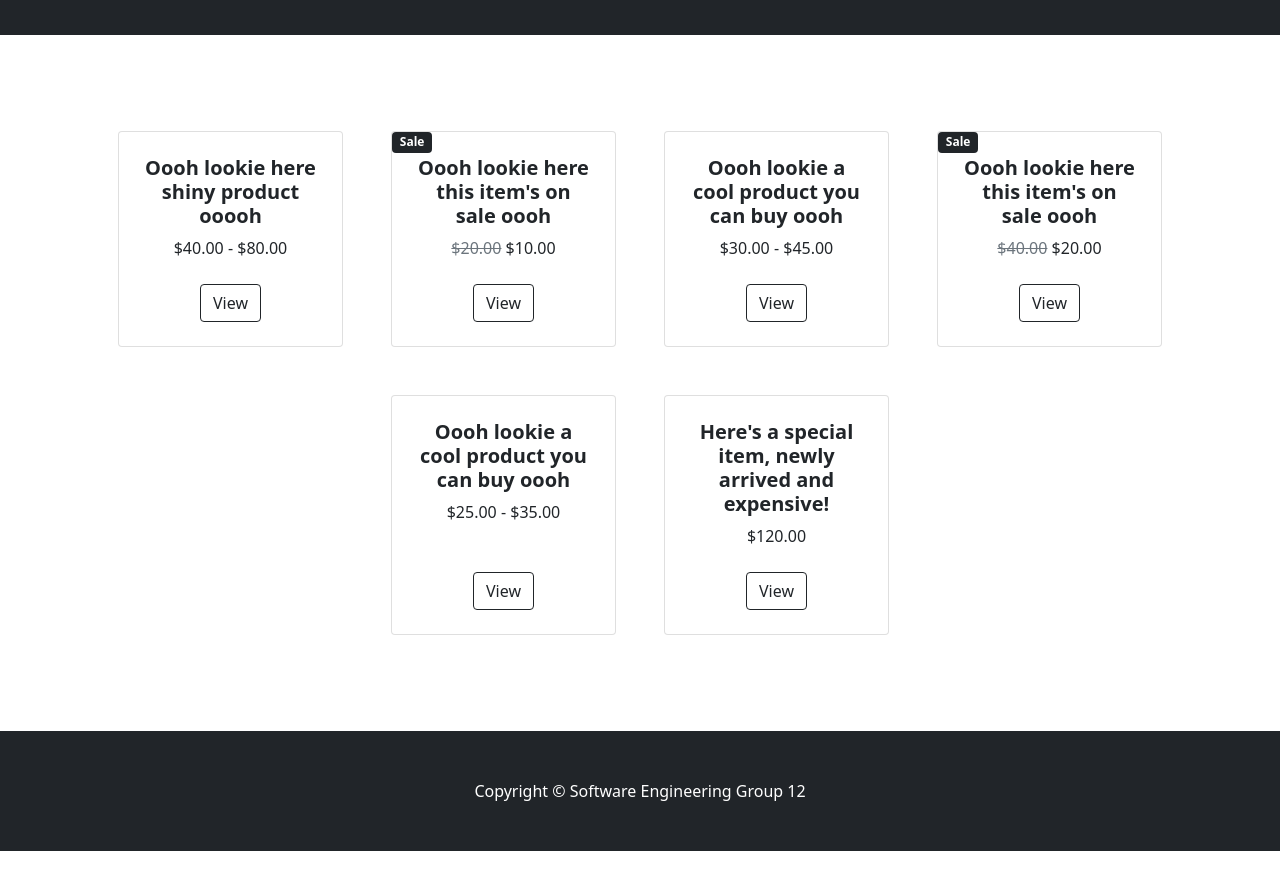
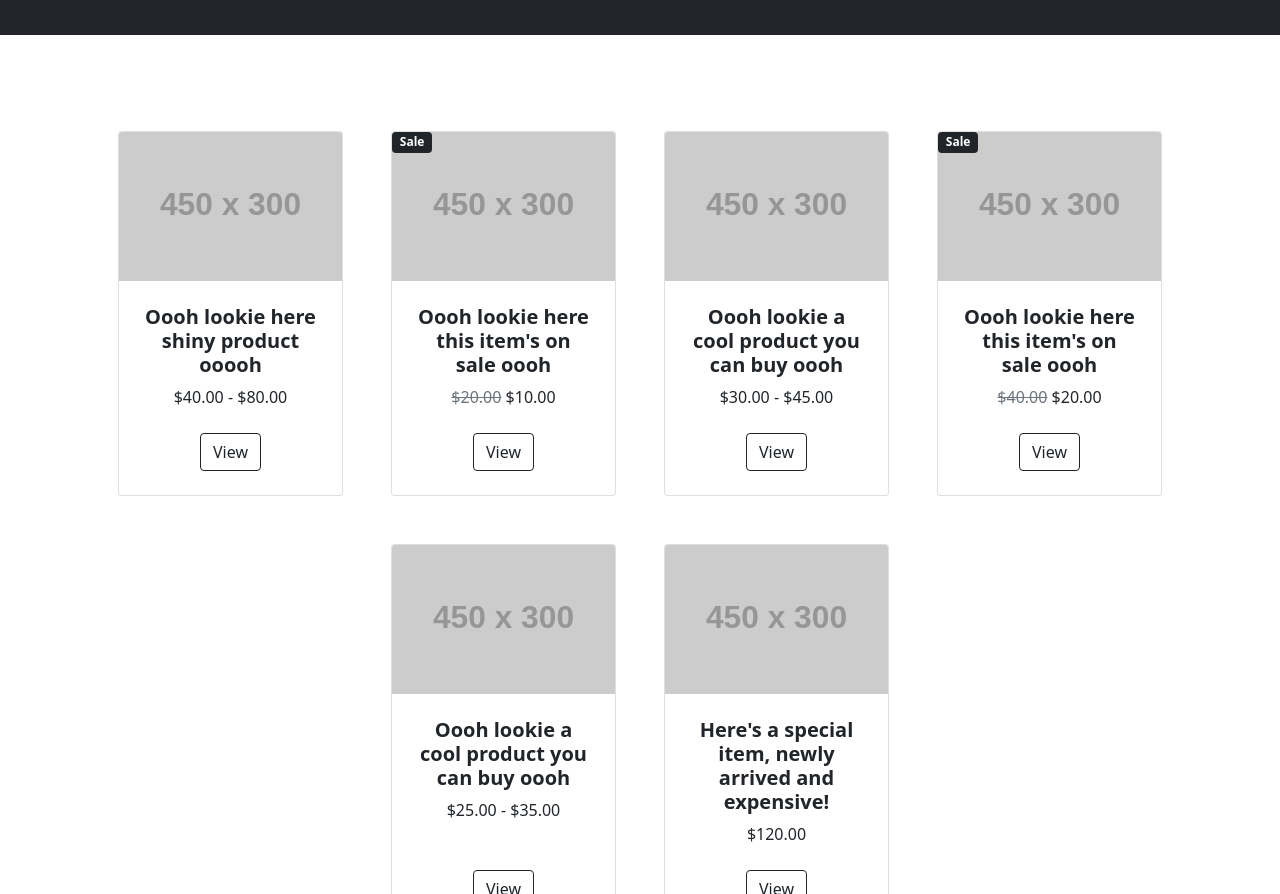
Before and after one commit to coevpen/e-commerce_shoes, a website: page public/index.html in a window 1280 px wide. Shown: the part 280-1174 px from the top of the page. Before the commit the page ends 1131 px from the top, so only its background shows below. Drawn offline with nearby package versions, Linux system fonts and the light colour scheme; placeholder pictures from the web are drawn by us.

Commit message:
added placeholder images to item boxes

```diff
--- a/public/index.html
+++ b/public/index.html
@@ -91,6 +91,7 @@
                     <div class="card h-100">
                         <!--On Sale-->
                         <!--Image-->
+                        <img class="card-img-top" src="https://dummyimage.com/450x300/dee2e6/6c757d.jpg" alt="...">
                         <!--Details-->
                         <div class="card-body p-4">
                             <div class="text-center">
@@ -113,6 +114,7 @@
                         <!--On Sale-->
                         <div class="badge bg-dark text-wjite position-absolute" styel="top: 0.5rem; right: 0.5rem">Sale</div>
                         <!--Image-->
+                        <img class="card-img-top" src="https://dummyimage.com/450x300/dee2e6/6c757d.jpg" alt="...">
                         <!--Details-->
                         <div class="card-body p-4">
                             <div class="text-center">
@@ -135,6 +137,7 @@
                     <div class="card h-100">
                         <!--On Sale-->
                         <!--Image-->
+                        <img class="card-img-top" src="https://dummyimage.com/450x300/dee2e6/6c757d.jpg" alt="...">
                         <!--Details-->
                         <div class="card-body p-4">
                             <div class="text-center">
@@ -157,6 +160,7 @@
                         <!--On Sale-->
                         <div class="badge bg-dark text-wjite position-absolute" styel="top: 0.5rem; right: 0.5rem">Sale</div>
                         <!--Image-->
+                        <img class="card-img-top" src="https://dummyimage.com/450x300/dee2e6/6c757d.jpg" alt="...">
                         <!--Details-->
                         <div class="card-body p-4">
                             <div class="text-center">
@@ -179,6 +183,7 @@
                     <div class="card h-100">
                         <!--On Sale-->
                         <!--Image-->
+                        <img class="card-img-top" src="https://dummyimage.com/450x300/dee2e6/6c757d.jpg" alt="...">
                         <!--Details-->
                         <div class="card-body p-4">
                             <div class="text-center">
@@ -200,6 +205,7 @@
                     <div class="card h-100">
                         <!--On Sale-->
                         <!--Image-->
+                        <img class="card-img-top" src="https://dummyimage.com/450x300/dee2e6/6c757d.jpg" alt="...">
                         <!--Details-->
                         <div class="card-body p-4">
                             <div class="text-center">
```
